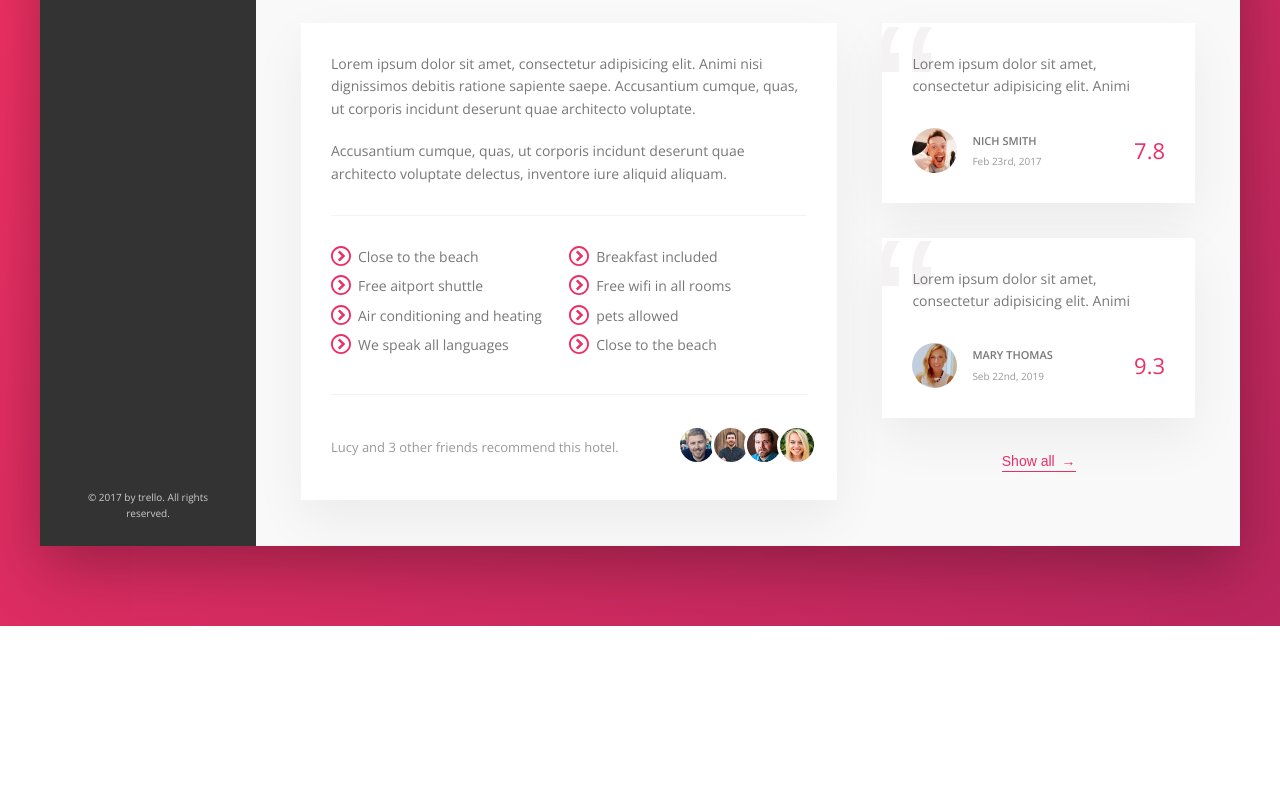
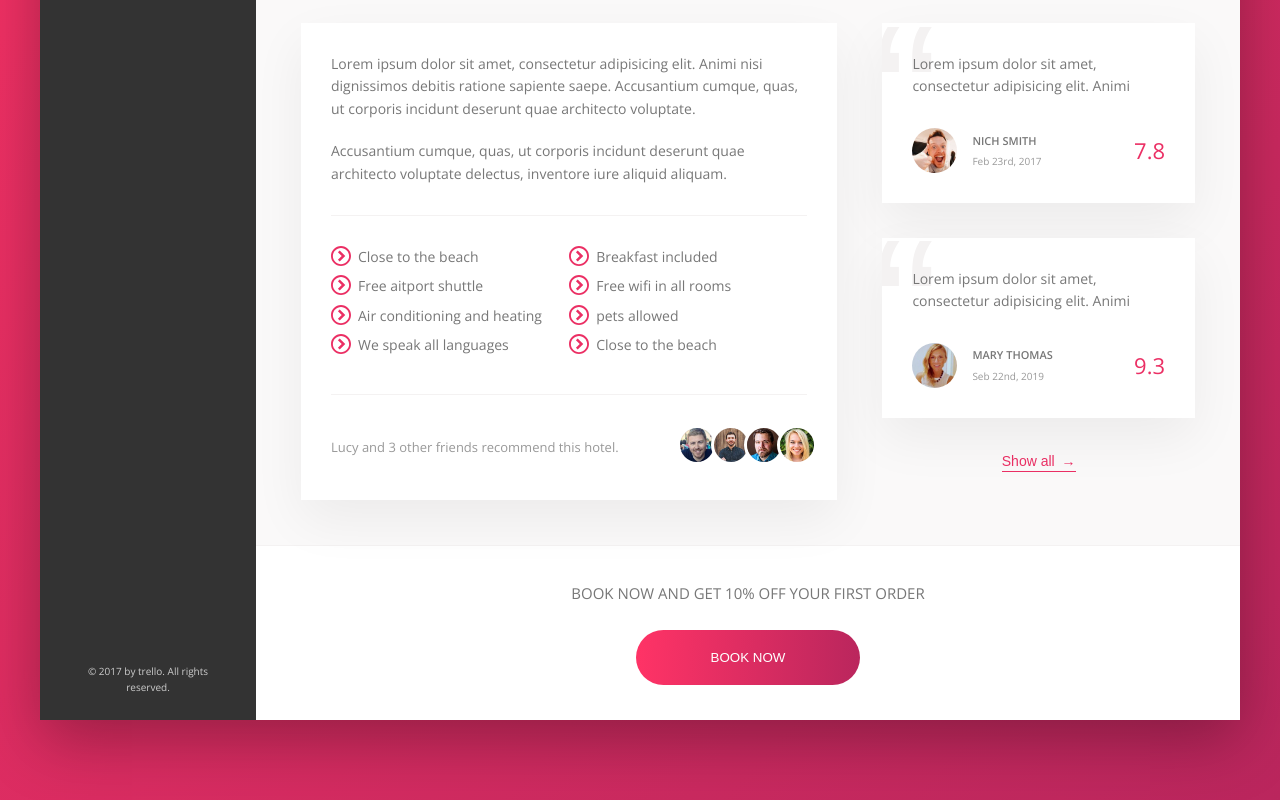
Before and after one commit to rawannmmohamed/trello, a website: page index.html in a window 1280 px wide. Shown: the part 624-1424 px from the top of the page. Before the commit the page ends 1250 px from the top, so only its background shows below. Drawn offline with nearby package versions, Linux system fonts and the light colour scheme.

Commit message:
Added call-to-action (CTA) component

```diff
--- a/index.html
+++ b/index.html
@@ -234,6 +234,15 @@
               <button class="btn-inline">Show all <span>&rarr;</span></button>
             </div>
           </div>
+          <div class="cta">
+            <h2 class="cta__book-now">
+              Book now and get 10% off your first order
+            </h2>
+            <button class="btn">
+              <span class="btn__visible">Book now</span>
+              <span class="btn__invisible">Only 4 rooms left</span>
+            </button>
+          </div>
         </main>
       </div>
     </div>
--- a/sass/_components.scss
+++ b/sass/_components.scss
@@ -217,9 +217,8 @@
   cursor: pointer;
   &:hover {
     color: var(--color-grey-dark-1);
-    span{
+    span {
       margin-left: 8px;
-
     }
   }
   &:focus {
@@ -228,7 +227,7 @@
   }
   & span {
     margin-left: 3px;
-    transition: margin-left .2s;
+    transition: margin-left 0.2s;
   }
 }
 .paragraph:not(:last-of-type) {
@@ -329,6 +328,52 @@
     z-index: 1;
   }
 }
+.cta {
+  padding: 3.5rem 0;
+  text-align: center;
+  &__book-now {
+    font-size: 1.5rem;
+    font-weight: 300;
+    text-transform: uppercase;
+    margin-bottom: 2.5rem;
+  }
+}
+.btn {
+  position: relative;
+  font: 1.5rem;
+  font-weight: 300;
+  text-transform: uppercase;
+  border-radius: 100px;
+  border: none;
+  background-image: linear-gradient(
+    to right,
+    var(--color-primary-light),
+    var(--color-primary-dark)
+  );
+  color: #fff;
+  padding: 2rem 7.5rem;
+  overflow: hidden;
+  cursor: pointer;
+  & > * {
+    display: inline-block;
+    height: 100%;
+    width: 100%;
+    transition: all 0.1s;
+  }
+
+  &__invisible {
+    position: absolute;
+    left: 0;
+    top: -100%;
+    padding: 2rem 0;
+  }
+  &:hover &__invisible {
+    top: 0;
+  }
+  &:hover &__visible {
+    transform: translateY(250%);
+  }
+}
 
 @keyframes pulsate {
   0% {
--- a/sass/_layout.scss
+++ b/sass/_layout.scss
@@ -10,7 +10,6 @@
   height: 7rem;
   background-color: #fff;
   border-bottom: var(--line);
-
   display: flex;
   justify-content: space-between;
   align-items: center;
```
Also changed, not shown: css/style.css, 1 other file.
